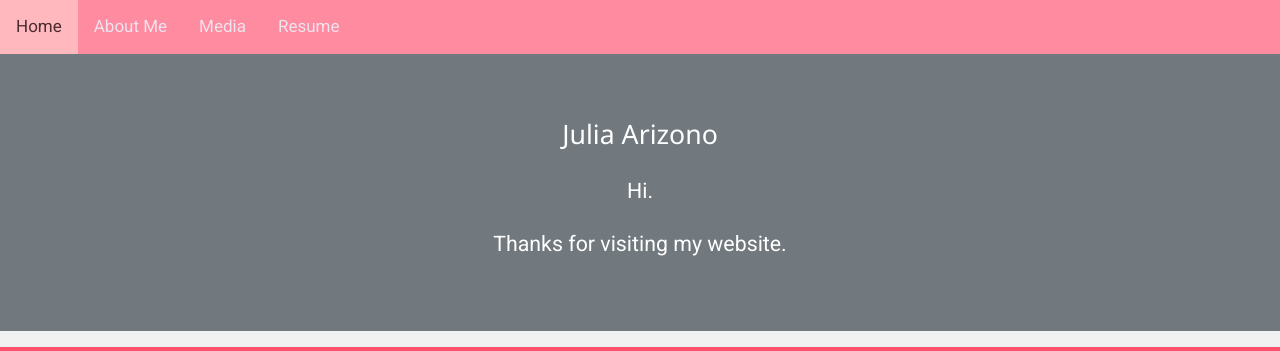
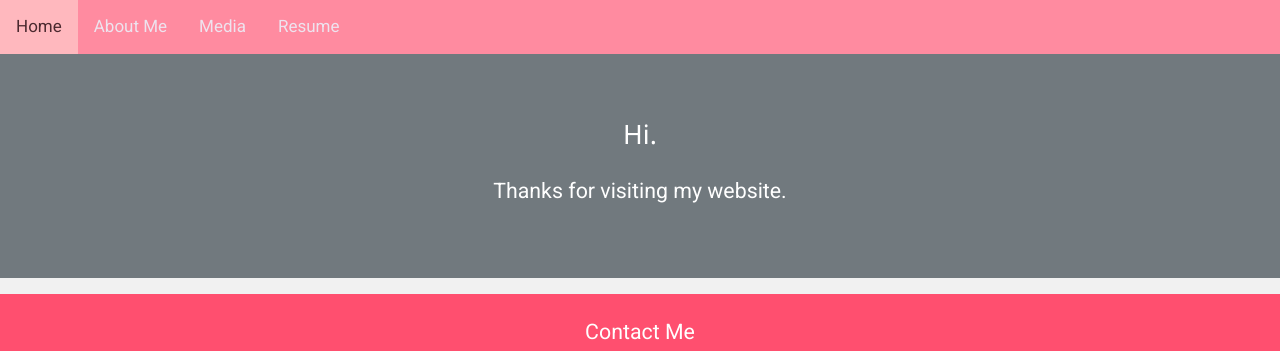
Before and after one commit to jarizono/Personal-Website, a plain HTML site: page index.html in a window 1280 px wide. Shown: the top 351 px of the page. Drawn offline with nearby package versions, Linux system fonts and the light colour scheme.

Commit message:
Update index.html

```diff
--- a/index.html
+++ b/index.html
@@ -24,8 +24,7 @@
     </div>
 
     <div class="about-section">
-        <h1>Julia Arizono</h1>
-        <p>Hi.</p>
+        <h1>Hi.</h2>
         <p>Thanks for visiting my website.</p>
     </div>
 
```
